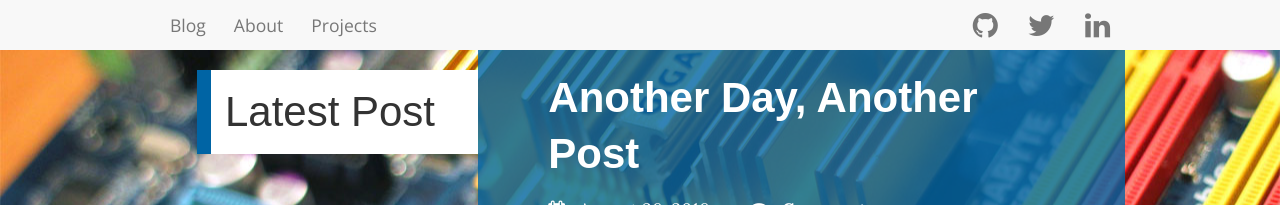
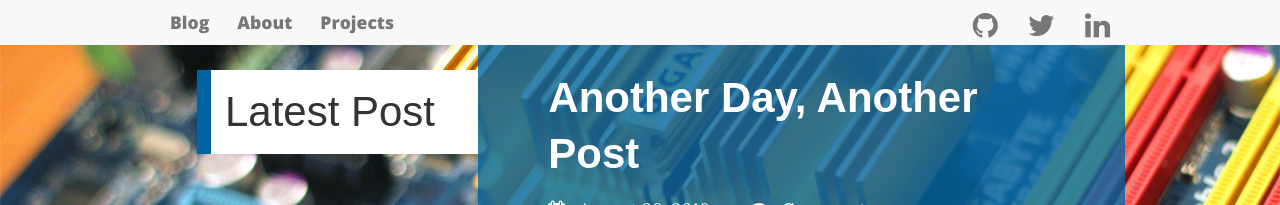
Before and after one commit to aarondgordon/aarondgordon.github.io, a Jekyll site: the page built from index.md, in a window 1280 px wide. Shown: the top 205 px of the page. Built offline with Jekyll 4.4.1, drawn with Linux system fonts in a browser that asks for light colours; nearby versions of some CDN libraries; comment, search, counter and statistics services are not loaded.

Commit message:
Update layout.css

```diff
--- a/assets/css/layout.css
+++ b/assets/css/layout.css
@@ -74,14 +74,14 @@ body {
 
 .navbar-menu {
   margin: 0;
-  font-family: 'Open Sans';
-  font-weight: 800;
-  font-size: 0.8em;
 }
 
 .navbar-menu>li>a {
   padding: 14px 0;
-  line-height: 1.27; /* 2 x baseline | 28px/22px */
+  font-family: 'Open Sans';
+  font-weight: 800;
+  font-size: 0.8em; /* 14.4px/18px */
+  line-height: 0.97; /* 1 x baseline | 14px/14.4px */
   text-decoration: none;
 }
 
```
